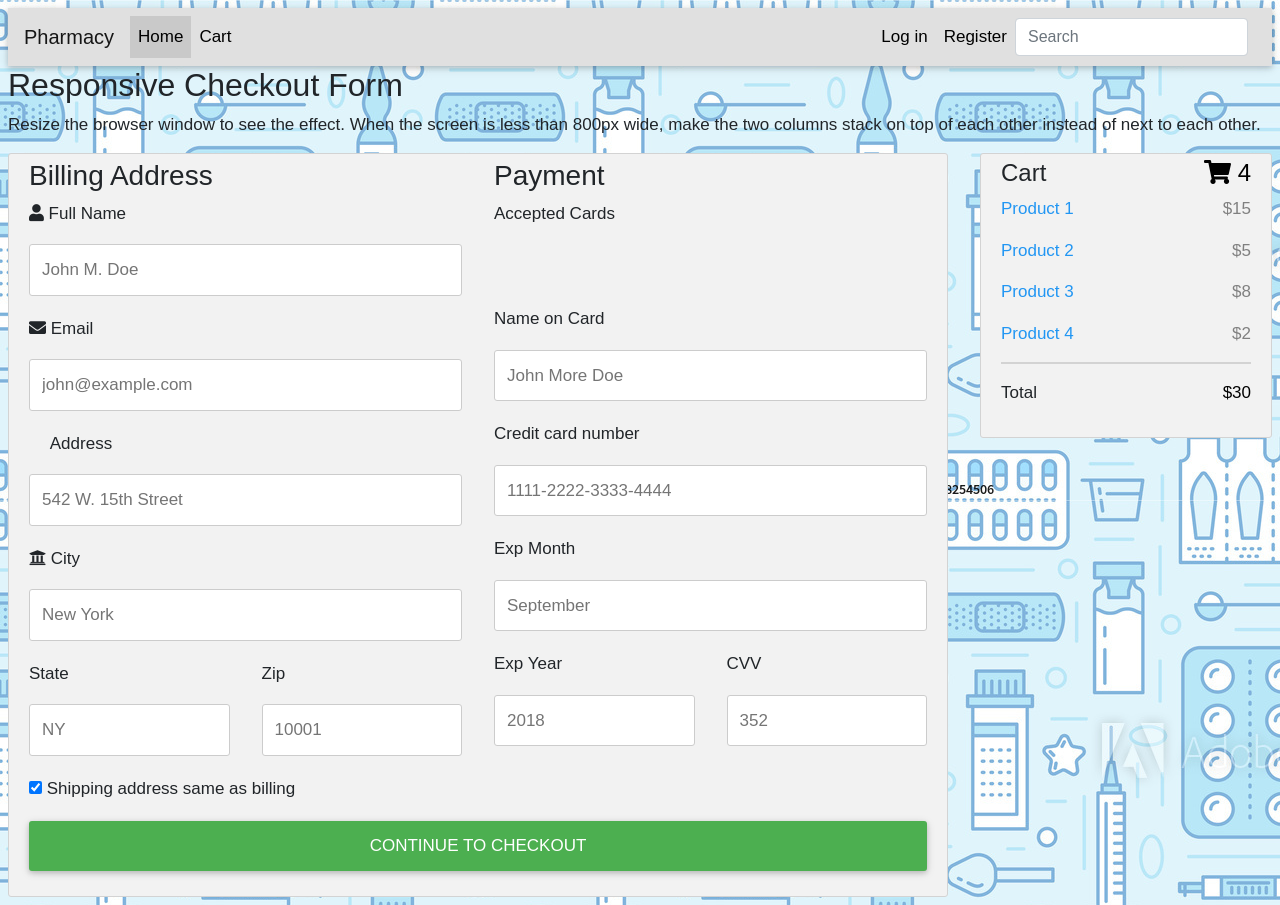
After one commit to wessama/Pharmacy, a PHP site: template resources/views/dashboard/checkoutView.php in a window 1280 px wide. The commit adds this page. Run offline with PHP 8.4, Linux system fonts and the light colour scheme; the template is opened without the code that fills it, so the values that code supplies are empty; some libraries are stand-ins or nearby versions.

Commit message:
checkout

```diff
--- a/app/Product.php
+++ b/app/Product.php
@@ -19,12 +19,10 @@ class Product
 		$query = $product->query("SELECT * FROM `product` WHERE `category_id` = '$category_id'");
 
 		return $query->fetchAll(PDO::FETCH_ASSOC);
-
 	}
 
 	public function searchProducts($searchString,$category_id)
 	{
-		// $DBConnectionInstance =$this->config->getInstance();
 		$columnName = "product_name";
 		$tableName = "product";
 		$product =$this->config->getInstance();
--- /dev/null
+++ b/resources/views/dashboard/checkoutView.php
@@ -0,0 +1,200 @@
+<?php
+
+include('resources/views/layouts/layout.php');
+
+?>
+
+<head>
+  <style>
+    body {
+      font-family: Arial;
+      font-size: 17px;
+      padding: 8px;
+    }
+
+    * {
+      box-sizing: border-box;
+    }
+
+    .row {
+      display: -ms-flexbox; /* IE10 */
+      display: flex;
+      -ms-flex-wrap: wrap; /* IE10 */
+      flex-wrap: wrap;
+      margin: 0 -16px;
+    }
+
+    .col-25 {
+      -ms-flex: 25%; /* IE10 */
+      flex: 25%;
+    }
+
+    .col-50 {
+      -ms-flex: 50%; /* IE10 */
+      flex: 50%;
+    }
+
+    .col-75 {
+      -ms-flex: 75%; /* IE10 */
+      flex: 75%;
+    }
+
+    .col-25,
+    .col-50,
+    .col-75 {
+      padding: 0 16px;
+    }
+
+    .container {
+      background-color: #f2f2f2;
+      padding: 5px 20px 15px 20px;
+      border: 1px solid lightgrey;
+      border-radius: 3px;
+    }
+
+    input[type=text] {
+      width: 100%;
+      margin-bottom: 20px;
+      padding: 12px;
+      border: 1px solid #ccc;
+      border-radius: 3px;
+    }
+
+    label {
+      margin-bottom: 10px;
+      display: block;
+    }
+
+    .icon-container {
+      margin-bottom: 20px;
+      padding: 7px 0;
+      font-size: 24px;
+    }
+
+    .btn {
+      background-color: #4CAF50;
+      color: white;
+      padding: 12px;
+      margin: 10px 0;
+      border: none;
+      width: 100%;
+      border-radius: 3px;
+      cursor: pointer;
+      font-size: 17px;
+    }
+
+    .btn:hover {
+      background-color: #45a049;
+    }
+
+    a {
+      color: #2196F3;
+    }
+
+    hr {
+      border: 1px solid lightgrey;
+    }
+
+    span.price {
+      float: right;
+      color: grey;
+    }
+
+    /* Responsive layout - when the screen is less than 800px wide, make the two columns stack on top of each other instead of next to each other (also change the direction - make the "cart" column go on top) */
+    @media (max-width: 800px) {
+      .row {
+        flex-direction: column-reverse;
+      }
+      .col-25 {
+        margin-bottom: 20px;
+      }
+    }
+  </style>
+</head>
+<body>
+
+<h2>Responsive Checkout Form</h2>
+<p>Resize the browser window to see the effect. When the screen is less than 800px wide, make the two columns stack on top of each other instead of next to each other.</p>
+<div class="row">
+  <div class="col-75">
+    <div class="container">
+      <form action="../Pharmacy/checkout/submit" method="POST">
+
+        <div class="row">
+          <div class="col-50">
+            <h3>Billing Address</h3>
+            <label for="fname"><i class="fa fa-user"></i> Full Name</label>
+            <input type="text" id="fname" name="fullname" placeholder="John M. Doe">
+            <label for="email"><i class="fa fa-envelope"></i> Email</label>
+            <input type="text" id="email" name="email" placeholder="john@example.com">
+            <label for="adr"><i class="fa fa-address-card-o"></i> Address</label>
+            <input type="text" id="adr" name="address" placeholder="542 W. 15th Street">
+            <label for="city"><i class="fa fa-institution"></i> City</label>
+            <input type="text" id="city" name="city" placeholder="New York">
+
+            <div class="row">
+              <div class="col-50">
+                <label for="state">State</label>
+                <input type="text" id="state" name="state" placeholder="NY">
+              </div>
+              <div class="col-50">
+                <label for="zip">Zip</label>
+                <input type="text" id="zip" name="zip" placeholder="10001">
+              </div>
+            </div>
+          </div>
+
+          <div class="col-50">
+            <h3>Payment</h3>
+            <label for="fname">Accepted Cards</label>
+            <div class="icon-container">
+              <i class="fa fa-cc-visa" style="color:navy;"></i>
+              <i class="fa fa-cc-amex" style="color:blue;"></i>
+              <i class="fa fa-cc-mastercard" style="color:red;"></i>
+              <i class="fa fa-cc-discover" style="color:orange;"></i>
+            </div>
+            <label for="cname">Name on Card</label>
+            <input type="text" id="cname" name="cardname" placeholder="John More Doe">
+            <label for="ccnum">Credit card number</label>
+            <input type="text" id="ccnum" name="cardnumber" placeholder="1111-2222-3333-4444">
+            <label for="expmonth">Exp Month</label>
+            <input type="text" id="expmonth" name="expmonth" placeholder="September">
+            <div class="row">
+              <div class="col-50">
+                <label for="expyear">Exp Year</label>
+                <input type="text" id="expyear" name="expyear" placeholder="2018">
+              </div>
+              <div class="col-50">
+                <label for="cvv">CVV</label>
+                <input type="text" id="cvv" name="cvv" placeholder="352">
+              </div>
+            </div>
+          </div>
+
+        </div>
+        <label>
+          <input type="checkbox" checked="checked" name="sameadr"> Shipping address same as billing
+        </label>
+        <input type="submit" value="Continue to checkout" class="btn">
+      </form>
+    </div>
+  </div>
+  <div class="col-25">
+    <div class="container">
+      <h4>Cart <span class="price" style="color:black"><i class="fa fa-shopping-cart"></i> <b>4</b></span></h4>
+      <p><a href="#">Product 1</a> <span class="price">$15</span></p>
+      <p><a href="#">Product 2</a> <span class="price">$5</span></p>
+      <p><a href="#">Product 3</a> <span class="price">$8</span></p>
+      <p><a href="#">Product 4</a> <span class="price">$2</span></p>
+      <hr>
+      <p>Total <span class="price" style="color:black"><b>$30</b></span></p>
+    </div>
+  </div>
+</div>
+
+</body>
+<?php
+
+include('resources/views/layouts/layout-end.php');
+
+?>
--- a/resources/views/dashboard/product-view.php
+++ b/resources/views/dashboard/product-view.php
@@ -12,7 +12,7 @@ include('resources/views/layouts/layout.php');
             <div class="card-body" >
                 <h5 class="card-title"style="color:blue"><?php echo $product['product_name'] ?></h5>
             </div>
-            <form action="../Pharmacy/Product/add" method="POST">
+            <form action="<?php echo $GLOBALS['ASSET'].$GLOBALS['addProduct']?>" method="POST">
                 <input type="hidden" name="product_id" value="<?php echo $product['id'] ?>">
                 <button type="submit" class="btn-primary">Add to cart</button>
             </form>
--- a/resources/views/layouts/layout.php
+++ b/resources/views/layouts/layout.php
@@ -2,14 +2,15 @@
 <!DOCTYPE html>
 <html>
 <head>
-	<meta name="viewport" content="width=device-width, initial-scale=1">
 	<meta charset="utf-8">
 	<meta name="viewport" content="width=device-width, initial-scale=1">
+	<meta name="viewport" content="width=device-width, initial-scale=1, shrink-to-fit=no">
+	<meta http-equiv="x-ua-compatible" content="ie=edge">
+
 	<link rel="stylesheet" href="public/css/styles.css">
 	<link rel="stylesheet" href="https://maxcdn.bootstrapcdn.com/bootstrap/4.1.3/css/bootstrap.min.css">
+	<link rel="stylesheet" href="https://cdnjs.cloudflare.com/ajax/libs/font-awesome/4.7.0/css/font-awesome.min.css">
 
-    <meta name="viewport" content="width=device-width, initial-scale=1, shrink-to-fit=no">
-    <meta http-equiv="x-ua-compatible" content="ie=edge">
 
     <!-- Font Awesome -->
     <link rel="stylesheet" href="https://use.fontawesome.com/releases/v5.6.1/css/all.css">
@@ -25,7 +26,7 @@
 <body background="public/images/wallpaper2.jpg">
 
 	<nav class="navbar navbar-expand-lg navbar-light bg-light">
-		<a class="navbar-brand" href="C:\Pharmacy\resources\views\home.php">Pharmacy</a>
+		<a class="navbar-brand" href="<?php echo $GLOBALS['ASSET'].$GLOBALS['home'] ?>">Pharmacy</a>
 		<button class="navbar-toggler" type="button" data-toggle="collapse" data-target="#navbarSupportedContent" aria-controls="navbarSupportedContent" aria-expanded="false" aria-label="Toggle navigation">
 			<span class="navbar-toggler-icon"></span>
 		</button>
```
Also changed, not shown: app/Cart.php (added, +38 -0 lines), app/Checkout.php (added, +44 -0 lines), app/Http/Controllers/CartController.php (+22 -2 lines), app/Http/Controllers/CheckoutController.php (added, +35 -0 lines), backup/cartView2.php (renamed from resources/views/dashboard/cart.php, +17 -41 lines), resources/views/dashboard/cartView.php (added, +93 -0 lines), web/routes.php (+39 -5 lines).
